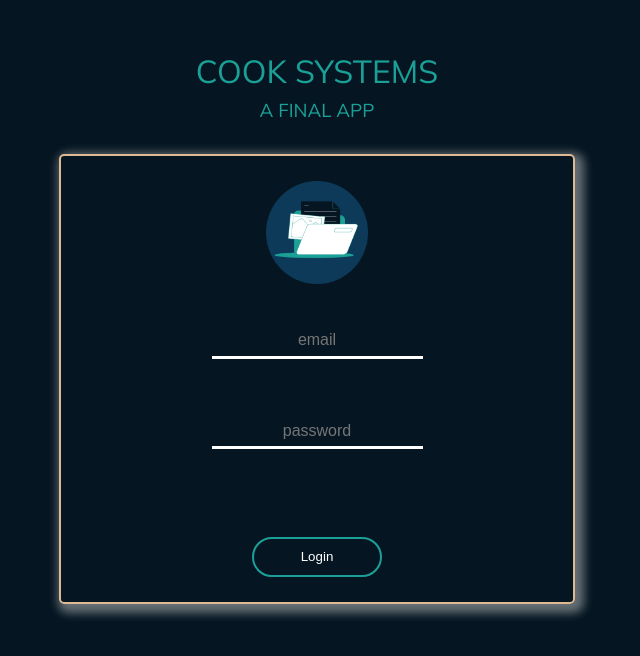
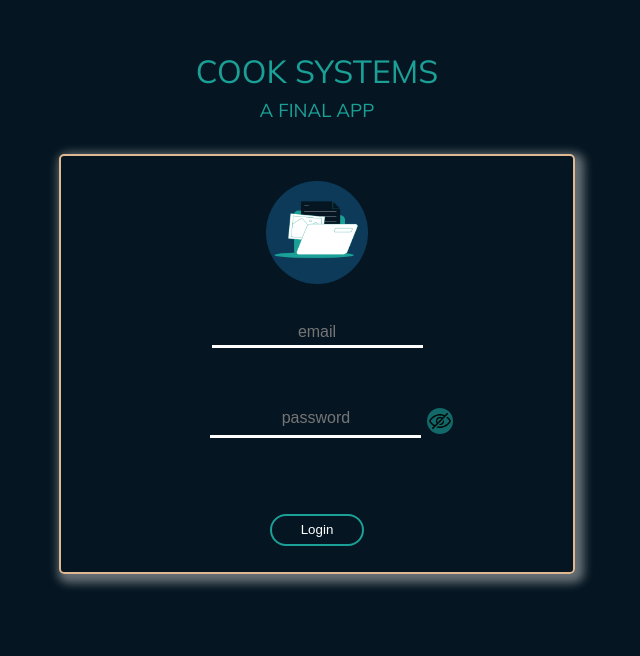
Before and after one commit to ianrose1/erp-fullstack, an Angular app in the folder frontend/: page /login in a window 1280 px wide. Shown: the top 656 px of the page, without its empty margins (323-963 px from the left). Built offline with nearby package versions, Linux system fonts and the light colour scheme.

Commit message:
implements password visibility toggle for login

```diff
--- a/frontend/src/app/components/login/login.component.css
+++ b/frontend/src/app/components/login/login.component.css
@@ -58,6 +58,15 @@ justify-content: center;
     flex-direction: column;
     align-items: center;
     justify-content: center;
+    width: 50%;
+}
+
+.input-container {
+    display: flex;
+    flex-direction: column;
+    align-items: center;
+    justify-content: center;
+    width: 90%;
 }
 
 .input-box{
@@ -70,6 +79,7 @@ justify-content: center;
     text-align: center;
     padding-bottom: 3%;
     font-size: 1em;
+    /* width: 45% */
 }
 
 .submit-button{
@@ -85,3 +95,38 @@ justify-content: center;
 .submit-button:hover {
     background-color: #1BA098;
 }
+
+.password {
+    /* width: 150%; */
+    margin-left: 22px;
+}
+
+.email-box {
+}
+
+.email {
+    /* margin-right: 50px; */
+}
+
+.password-box {
+    display: flex;
+    align-items: center;
+    justify-content: center;
+    margin-left: 6%;
+    /* width: 90%; */
+}
+
+.eye-icon {
+    width: 22px;
+    height: auto;
+    /* border-bottom: 3px solid #FFFFFF; */
+    padding: 2px;
+    background-color: rgb(27, 160, 152, 0.6);
+    border-radius: 50%;
+    cursor: pointer;
+    margin-left: 6px;
+}
+
+.icon-box {
+
+}
--- a/frontend/src/app/components/login/login.component.html
+++ b/frontend/src/app/components/login/login.component.html
@@ -7,9 +7,15 @@
         <img class="login-image" src="assets/images/app-icon.png" alt="app-icon-alt">
         <div class="login-form">
             <form class="_form" (ngSubmit)="onSubmit()">
-                <input class="input-box" type="email" [(ngModel)]="loginData.email" placeholder="email" name="email" required>
-                <br>
-                <input class="input-box" type="password" [(ngModel)]="loginData.password" placeholder="password" name="password" required>
+                        <input class="input-box email" type="email" [(ngModel)]="loginData.email" placeholder="email" name="email" required>
+
+                    <br>
+                    <div class="password-box">
+                        <input class="input-box password" [type]="inputType" [(ngModel)]="loginData.password" placeholder="password" name="password" required>
+                        <div class="icon-box">
+                            <img class="eye-icon" [src]="iconPath" (click)="toggleEye()">
+                        </div>
+                </div>
                 <br>
                 <button class="submit-button" type="submit">Login</button>
                 <div *ngIf="loginFailed">
--- a/frontend/src/app/components/login/login.component.ts
+++ b/frontend/src/app/components/login/login.component.ts
@@ -15,6 +15,11 @@ export class LoginComponent implements OnInit, OnDestroy {
   };
 
   loginFailed = false;
+
+  closedEyePath = "assets/images/hide-eye.png";
+  openEyePath = "assets/images/show-eye.png"
+  iconPath = this.closedEyePath;
+  inputType = "password";
 
   constructor(private userService: UserService, private router: Router, private navService: NavbarService) { }
 
@@ -52,4 +57,9 @@ export class LoginComponent implements OnInit, OnDestroy {
       }
     }
   }
+
+  toggleEye() {
+    this.iconPath = this.iconPath === this.closedEyePath ? this.openEyePath : this.closedEyePath;
+    this.inputType = this.inputType === "password" ? "text" : "password";
+  }
 }
```
